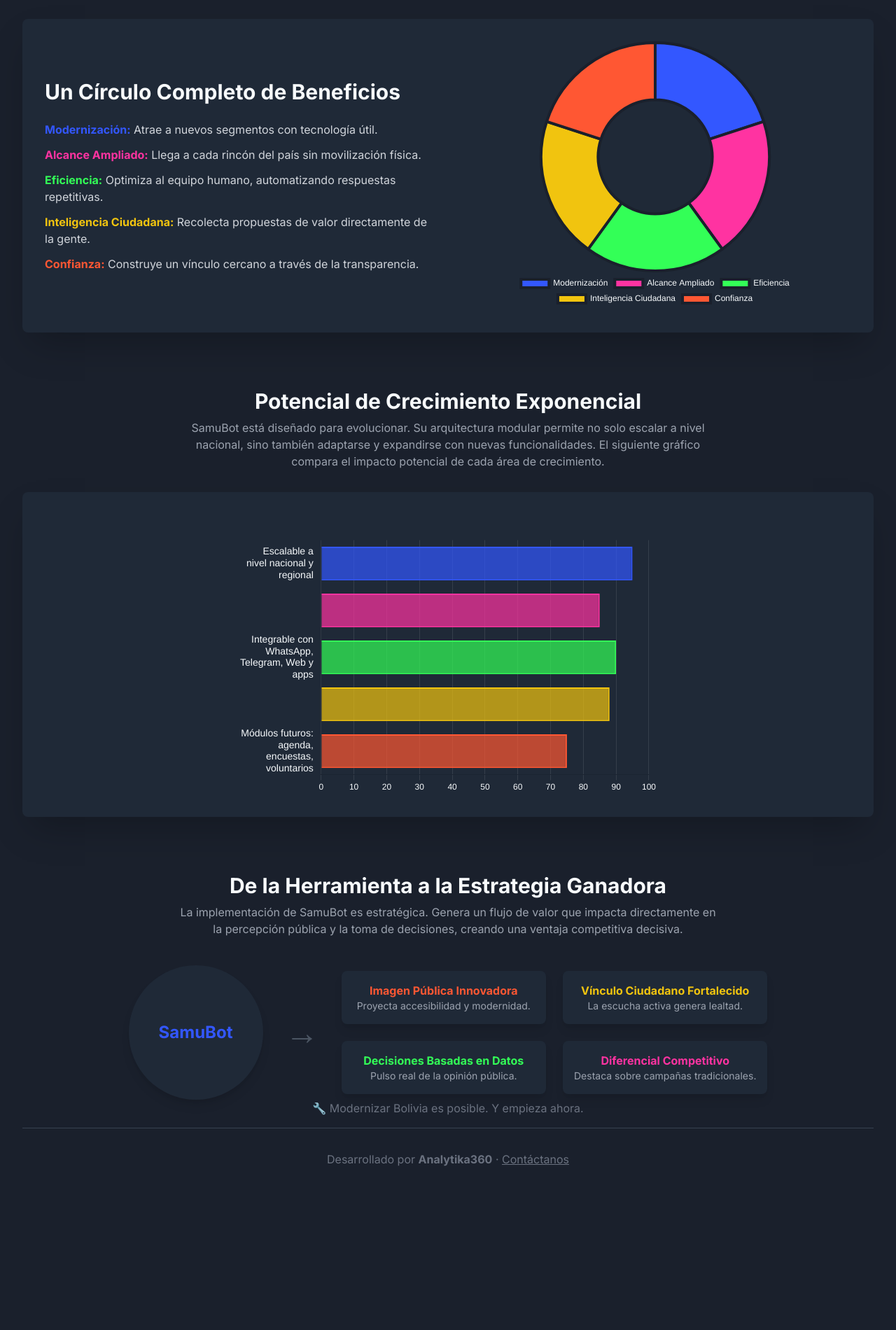
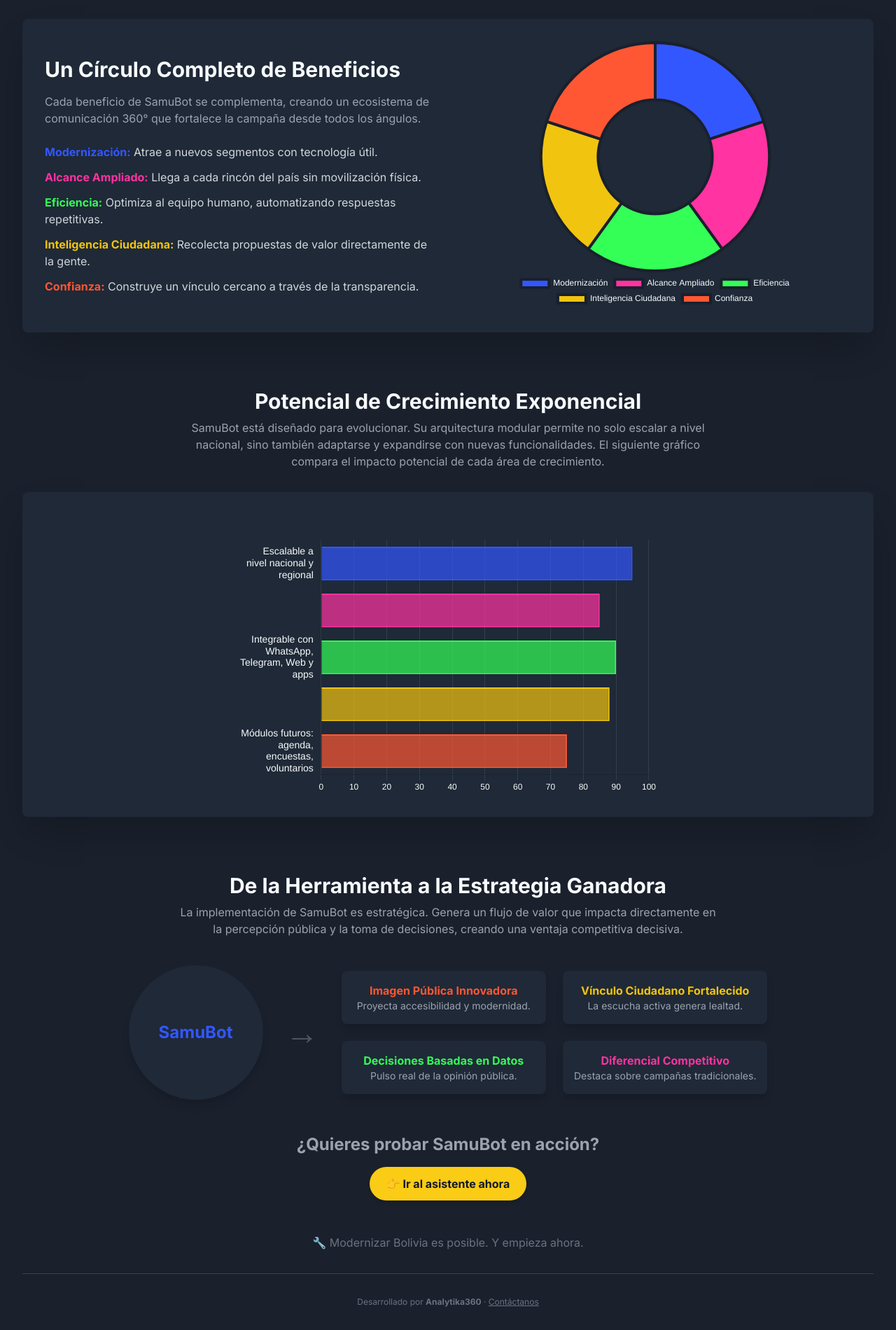
Before and after one commit to Analytika360/ConectaIA_SamuelBot, a plain HTML site: page index.html in a window 1280 px wide. Shown: the part 629-2529 px from the top of the page at 70% size. Before the commit the page ends 2329 px from the top, so only its background shows below. Drawn offline with nearby package versions, Linux system fonts and the light colour scheme.

Commit message:
Update index.html

```diff
--- a/index.html
+++ b/index.html
@@ -68,18 +68,21 @@
                     Las campañas tradicionales luchan por mantener una conexión real y constante con la ciudadanía. SamuBot nace para cerrar esa brecha, respondiendo a tres problemas fundamentales con tecnología e inmediatez.
                 </p>
                 <div class="grid grid-cols-1 md:grid-cols-3 gap-6 md:gap-8">
+                    <!-- Card 1: Lack of Access -->
                     <div class="bg-gray-800 p-6 rounded-lg shadow-lg border-l-4" style="border-color: #FF5733;">
-                        <div class="text-4xl mb-3">❓</div>
+                        <div class="text-4xl mb-3" role="img" aria-label="Signo de interrogación">❓</div>
                         <h3 class="text-xl font-bold mb-2">Falta de Acceso a Propuestas</h3>
                         <p class="text-gray-400">La información es confusa o difícil de encontrar. SamuBot ofrece respuestas claras y al instante desde fuentes oficiales.</p>
                     </div>
+                    <!-- Card 2: Low Participation -->
                     <div class="bg-gray-800 p-6 rounded-lg shadow-lg border-l-4" style="border-color: #F1C40F;">
-                        <div class="text-4xl mb-3">📉</div>
+                        <div class="text-4xl mb-3" role="img" aria-label="Gráfico de tendencia a la baja">📉</div>
                         <h3 class="text-xl font-bold mb-2">Baja Participación Ciudadana</h3>
                         <p class="text-gray-400">Es difícil motivar a la gente a participar. SamuBot invita activamente a unirse y proponer a través de canales accesibles como WhatsApp.</p>
                     </div>
+                    <!-- Card 3: Territorial Disconnection -->
                     <div class="bg-gray-800 p-6 rounded-lg shadow-lg border-l-4" style="border-color: #33FF57;">
-                        <div class="text-4xl mb-3">🌐</div>
+                        <div class="text-4xl mb-3" role="img" aria-label="Globo terráqueo">🌐</div>
                         <h3 class="text-xl font-bold mb-2">Desconexión Territorial</h3>
                         <p class="text-gray-400">Las necesidades de cada región son únicas. SamuBot actúa como un puente, recogiendo ideas y preocupaciones de todo el país.</p>
                     </div>
@@ -90,7 +93,7 @@
                 <div class="grid grid-cols-1 md:grid-cols-2 gap-8 items-center">
                     <div class="md:col-span-1">
                          <h2 class="text-3xl font-bold mb-4">Un Círculo Completo de Beneficios</h2>
-                        <p class="text-gray-400 mb-6"></p>
+                        <p class="text-gray-400 mb-6">Cada beneficio de SamuBot se complementa, creando un ecosistema de comunicación 360° que fortalece la campaña desde todos los ángulos.</p>
                         <ul class="space-y-3 text-gray-300">
                             <li><span class="font-bold" style="color: #3357FF;">Modernización:</span> Atrae a nuevos segmentos con tecnología útil.</li>
                             <li><span class="font-bold" style="color: #FF33A1;">Alcance Ampliado:</span> Llega a cada rincón del país sin movilización física.</li>
@@ -125,11 +128,15 @@
                     La implementación de SamuBot es estratégica. Genera un flujo de valor que impacta directamente en la percepción pública y la toma de decisiones, creando una ventaja competitiva decisiva.
                 </p>
                 <div class="flex flex-col md:flex-row items-center justify-center space-y-8 md:space-y-0 md:space-x-8">
+                    <!-- Initial Step -->
                     <div class="text-center p-6 bg-gray-800 rounded-full w-48 h-48 flex items-center justify-center shadow-lg">
                         <span class="text-2xl font-bold" style="color: #3357FF;">SamuBot</span>
                     </div>
+                    <!-- Arrow for Desktop -->
                     <div class="text-5xl font-thin text-gray-600 hidden md:block">&rarr;</div>
+                    <!-- Arrow for Mobile -->
                     <div class="text-5xl font-thin text-gray-600 md:hidden">&darr;</div>
+                    <!-- Resulting Outcomes -->
                     <div class="grid grid-cols-1 sm:grid-cols-2 gap-6 text-center">
                         <div class="bg-gray-800 p-4 rounded-lg shadow-lg">
                             <h4 class="font-bold" style="color: #FF5733;">Imagen Pública Innovadora</h4>
@@ -151,30 +158,40 @@
                 </div>
             </section>
         </main>
-
-  <!-- Mensaje encima del footer -->
-<div class="text-center text-gray-500 mb-4">
+        <section class="text-center my-12">
+  <h2 class="text-xl md:text-2xl font-bold text-gray-400 mb-4">
+    ¿Quieres probar SamuBot en acción?
+  </h2>
+  <a href="https://analytika360.github.io/SamuBot_Landing/"
+     class="inline-block bg-yellow-400 hover:bg-yellow-500 text-gray-900 font-bold py-3 px-6 rounded-full shadow-md transition duration-300">
+    👉 Ir al asistente ahora
+  </a>
+</section>
+        <!-- Pre-footer message -->
+        <div class="text-center text-gray-500 my-8">
             🔧 Modernizar Bolivia es posible. Y empieza ahora.
         </div>
 
-<!-- Footer principal -->
-<footer class="text-center pt-8 border-t border-gray-700">
+        <!-- Main Footer -->
+        <footer class="text-center pt-8 border-t border-gray-700 text-xs">
             <p class="text-gray-500">
                 Desarrollado por <strong>Analytika360</strong> ·
                 <a href="https://wa.me/59172950499?text=Hola%2C%20quiero%20saber%20m%C3%A1s%20sobre%20los%20asistentes%20con%20IA%20como%20SamuBot."
+                   target="_blank" rel="noopener noreferrer"
                    class="underline hover:text-white transition duration-200">
                     Contáctanos
                 </a>
             </p>
         </footer>
 
-
-
-</footer>
-
     </div>
 
     <script>
+        /**
+         * Wraps long labels into multiple lines to prevent them from being cut off in charts.
+         * @param {string} label The original label text.
+         * @returns {string|string[]} The original label or an array of strings representing lines.
+         */
         function wrapLabel(label) {
             const maxLength = 16;
             if (label.length <= maxLength) {
@@ -197,6 +214,11 @@
             return lines;
         }
 
+        /**
+         * A callback function for Chart.js tooltips to correctly display multi-line labels.
+         * @param {object[]} tooltipItems The tooltip items from Chart.js.
+         * @returns {string} The reconstructed full label.
+         */
         const tooltipTitleCallback = (tooltipItems) => {
             const item = tooltipItems[0];
             let label = item.chart.data.labels[item.dataIndex];
@@ -207,6 +229,9 @@
             }
         };
 
+        /**
+         * Creates and renders the 'Key Benefits' doughnut chart.
+         */
         function createBenefitsChart() {
             const ctx = document.getElementById('benefitsChart').getContext('2d');
             new Chart(ctx, {
@@ -248,6 +273,9 @@
             });
         }
 
+        /**
+         * Creates and renders the 'Growth Potential' horizontal bar chart.
+         */
         function createPotentialChart() {
             const ctx = document.getElementById('potentialChart').getContext('2d');
             const rawLabels = [
@@ -322,6 +350,7 @@
             });
         }
 
+        // Initialize charts when the page has fully loaded.
         window.onload = function() {
             createBenefitsChart();
             createPotentialChart();
```
Lines whose indentation alone changed are shown as unchanged.
